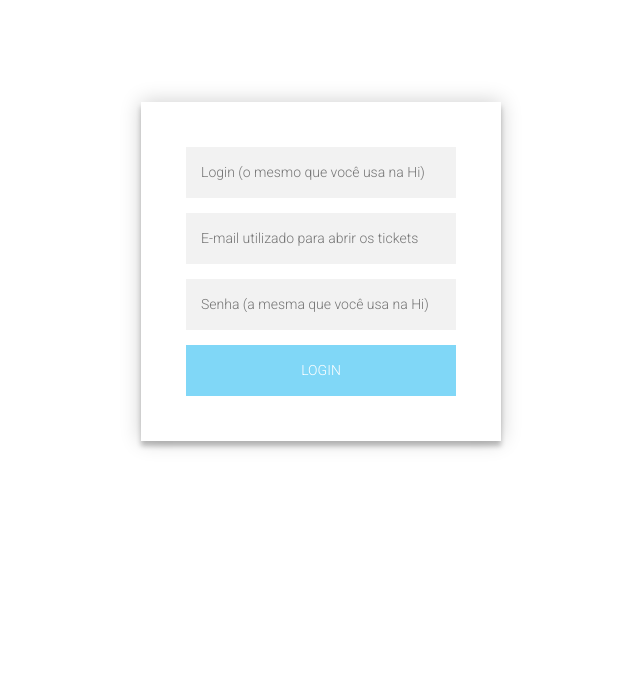
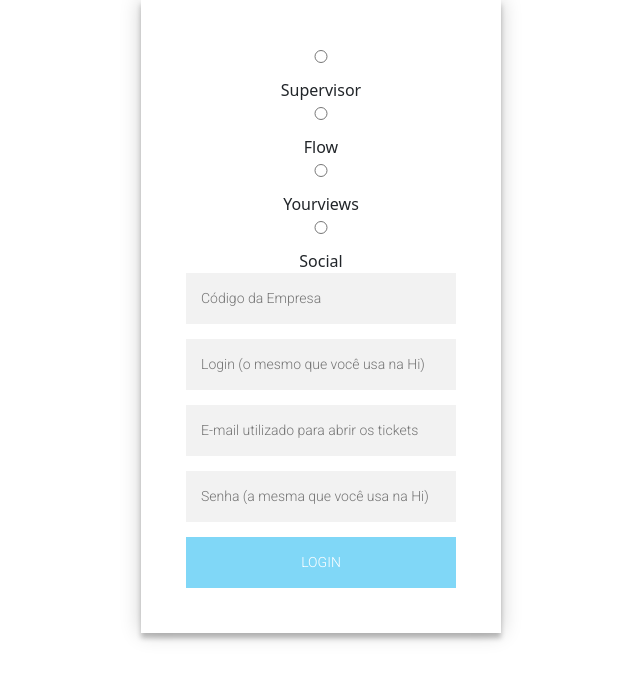
Before and after one commit to SuporteHiProjects/consulta_tickets, a Flask app: page / in a window 1280 px wide. Shown: the top 681 px of the page, without its empty margins (319-959 px from the left). Run offline with Flask 3, Linux system fonts and the light colour scheme.

Commit message:
(Carlos) Adicionada lógica para validação de clientes que usam Yourviews e Flow

```diff
--- a/main.py
+++ b/main.py
@@ -16,6 +16,7 @@ from email.mime.multipart import MIMEMultipart
 from email.mime.text import MIMEText
 from email.mime.application import MIMEApplication
 import werkzeug.utils
+import hashlib
 
 app = Flask(__name__, static_url_path='/static')
 app.config['SECRET_KEY'] = '12345'
@@ -37,29 +38,101 @@ def no_favicon():
 def consulta_ticket():
     if request.method == 'POST':
         data = request.form
+        plataforma = data['plataforma']
         login = data['login']
         email = data['email']
         senha = data['senha']
-        credentials = f"{login}:{senha}"
-        credentials_base64 = base64.b64encode(credentials.encode()).decode()
-        headers = {
-            'Authorization': f'Basic {credentials_base64}'
-        }
-        url = "https://tenant.directtalk.com.br/1.0/tenants?filter=dts1"
-        response = requests.get(url, headers=headers)
-        if response.status_code == 200:
-          headers1 = {
-                'Authorization': Authorization
+        empresa_codigo = data['empresa_codigo']
+
+        if plataforma == "Supervisor":
+            credentials = f"{login}:{senha}"
+            credentials_base64 = base64.b64encode(credentials.encode()).decode()
+            headers = {
+                'Authorization': f'Basic {credentials_base64}'
             }
-          url1 = url_inbox + busca_ticket_email + "&externaldata=email|" + email
-          response1 = requests.get(url1, headers=headers1)
-          tickets = response1.json()
-          tickets = function.rounded_dates(tickets)
-          tickets = function.slice_tickets(tickets)
-          return render_template('tickets.html', tickets=tickets)
-        else:
+            url = "https://tenant.directtalk.com.br/1.0/tenants?filter=dts1"
+            response = requests.get(url, headers=headers)
+            if response.status_code == 200:
+                headers1 = {
+                    'Authorization': Authorization
+                }
+                url1 = url_inbox + busca_ticket_email + "&externaldata=email|" + email
+                response1 = requests.get(url1, headers=headers1)
+                tickets = response1.json()
+                tickets = function.rounded_dates(tickets)
+                tickets = function.slice_tickets(tickets)
+                return render_template('tickets.html', tickets=tickets)
+            else:
+                return render_template('login.html', message="Login inválido. Tente novamente.")
+
+        elif plataforma == "Flow":
+          empresa_codigo = data.get('empresa_codigo')
+          if not empresa_codigo:
+            return render_template('login.html', message="Código da empresa é obrigatório para o Flow.")
+
+          # Criptografe a senha em MD5
+          senha_md5 = hashlib.md5(senha.encode()).hexdigest()
+
+          # Realize a solicitação com os dados fornecidos
+          flow_login_url = 'http://app.akna.com.br/emkt/int/integracao.php'
+          flow_data = {
+              'User': email,
+              'Pass': senha_md5,
+              'Client': empresa_codigo
+          }
+          flow_response = requests.post(flow_login_url, data=flow_data)
+          if flow_response.status_code == 200:
+            headers1 = {
+              'Authorization': Authorization
+            }
+            url1 = url_inbox + busca_ticket_email + "&externaldata=email|" + email
+            response1 = requests.get(url1, headers=headers1)
+            tickets = response1.json()
+            tickets = function.rounded_dates(tickets)
+            tickets = function.slice_tickets(tickets)
+            return render_template('tickets.html', tickets=tickets)
+          elif flow_response.status_code == 401:
+            return render_template('login.html', message="Dados de acesso inválido, verifique se suas credenciais estão corretas e se você é um administrador Hi Flow")
+
+
+        elif plataforma == "Yourviews":
+          # Lógica do login do Yourviews
+          yourviews_login_url = 'https://service.yourviews.com.br/admin/account/login?returnUrl=%2Fadmin%2FDashboard'
+          yourviews_headers = {
+              'Accept': 'application/xml',
+              'Content-Type': 'application/x-www-form-urlencoded'
+          }
+          yourviews_data = {
+              'username': email,
+              'password': senha,
+              'RememberMe': 'false'
+          }
+          yourviews_response = requests.post(yourviews_login_url, headers=yourviews_headers, data=yourviews_data)
+
+          if 'Dados inválidos' in yourviews_response.text:
+              return render_template('login.html', message="Dados de login Yourviews inválidos. Tente novamente.")
+          elif "Por favor, responda ao captcha abaixo" in yourviews_response.text:
+            return render_template('login.html', message="Excesso de tentativas incorretas. <br> Por favor, acesse sua plataforma de Yourviews, faça logout, em seguida, entre com as suas credenciais e preencha o captcha solicitado.")
+          elif 'Dados inválidos' not in yourviews_response.text:
+            headers1 = {
+              'Authorization': Authorization
+            }
+            url1 = url_inbox + busca_ticket_email + "&externaldata=email|" + email
+            response1 = requests.get(url1, headers=headers1)
+            tickets = response1.json()
+            tickets = function.rounded_dates(tickets)
+            tickets = function.slice_tickets(tickets)
+            return render_template('tickets.html', tickets=tickets)
+          else:
             return render_template('login.html', message="Login inválido. Tente novamente.")
+
+
+        elif plataforma == "Social":
+            # Lógica do login Social
+            pass
+
     return render_template('login.html')
+
 
 @app.route('/ticket/<string:ticket_id>', methods=['GET'])
 def ticket_details(ticket_id):
--- a/templates/login.html
+++ b/templates/login.html
@@ -10,18 +10,37 @@
   <div class="loadig_window">
 
   </div>
-    <div class="login-page">
+    <div class "login-page">
       <div class="form">
         <div class="login-container">
             <form class="login-form" method="POST" action="/consulta_ticket">
-                <input id="login_label" type="text" autocomplete="off" placeholder="Login (o mesmo que você usa na Hi)" name="login" required><br>
-                <input id="email_label" type="text" autocomplete="off" placeholder="E-mail utilizado para abrir os tickets" name="email" required><br>
-                <input id="pwd_label" type="password" placeholder="Senha (a mesma que você usa na Hi)" name="senha" required><br>
-                <button id="login_button" value="Login">login</button>
-                <button id="loading_button" class="btn btn-primary" type="button" disabled>
+
+              <!-- Adicione as opções de rádio acima dos campos de input -->
+              <input type="radio" id="supervisor" name="plataforma" value="Supervisor" required>
+              <label for="supervisor">Supervisor</label>
+
+              <input type="radio" id="flow" name="plataforma" value="Flow">
+              <label for="flow">Flow</label>
+
+              <input type="radio" id="yourviews" name="plataforma" value="Yourviews">
+              <label for="yourviews">Yourviews</label>
+
+              <input type="radio" id="social" name="plataforma" value="Social">
+              <label for="social">Social</label>
+
+              <!-- Adicione o campo para o código da empresa quando Flow estiver selecionado -->
+              <div id="empresa_codigo_field">
+                  <input type="text" id="empresa_codigo" name="empresa_codigo" placeholder="Código da Empresa">
+              </div>
+
+              <input id="login_label" type="text" autocomplete="off" placeholder="Login (o mesmo que você usa na Hi)" name="login"><br>
+              <input id="email_label" type="text" autocomplete="off" placeholder="E-mail utilizado para abrir os tickets" name="email" required><br>
+              <input id="pwd_label" type="password" placeholder="Senha (a mesma que você usa na Hi)" name="senha" required><br>
+              <button id="login_button" value="Login">login</button>
+              <button id="loading_button" class="btn btn-primary" type="button" disabled>
                 <span class="spinner-border spinner-border-sm" aria-hidden="true"></span>
                 <span role="status">Acessando...</span>
-                </button>
+              </button>
 
             </form>
           </div>
```
Also changed, not shown: templates/login_type.html (added, +29 -0 lines).
